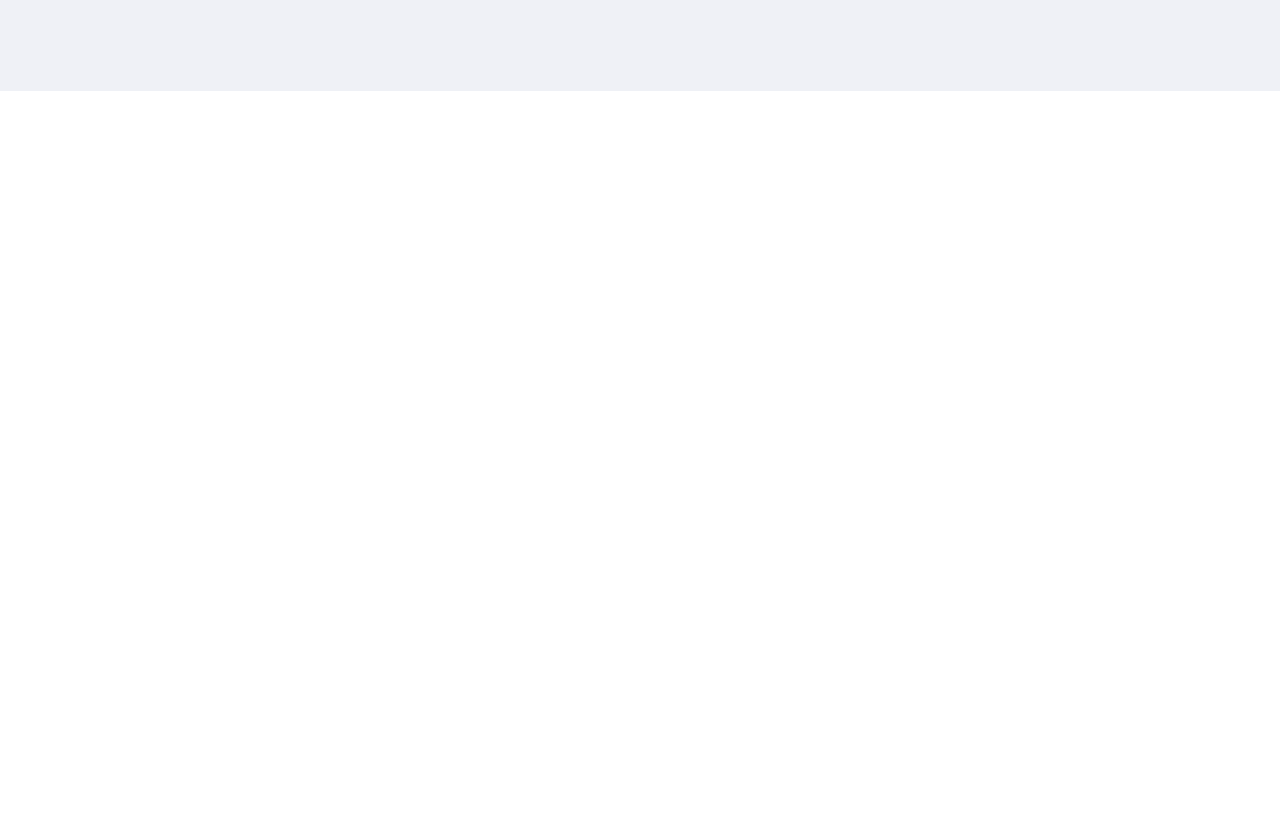
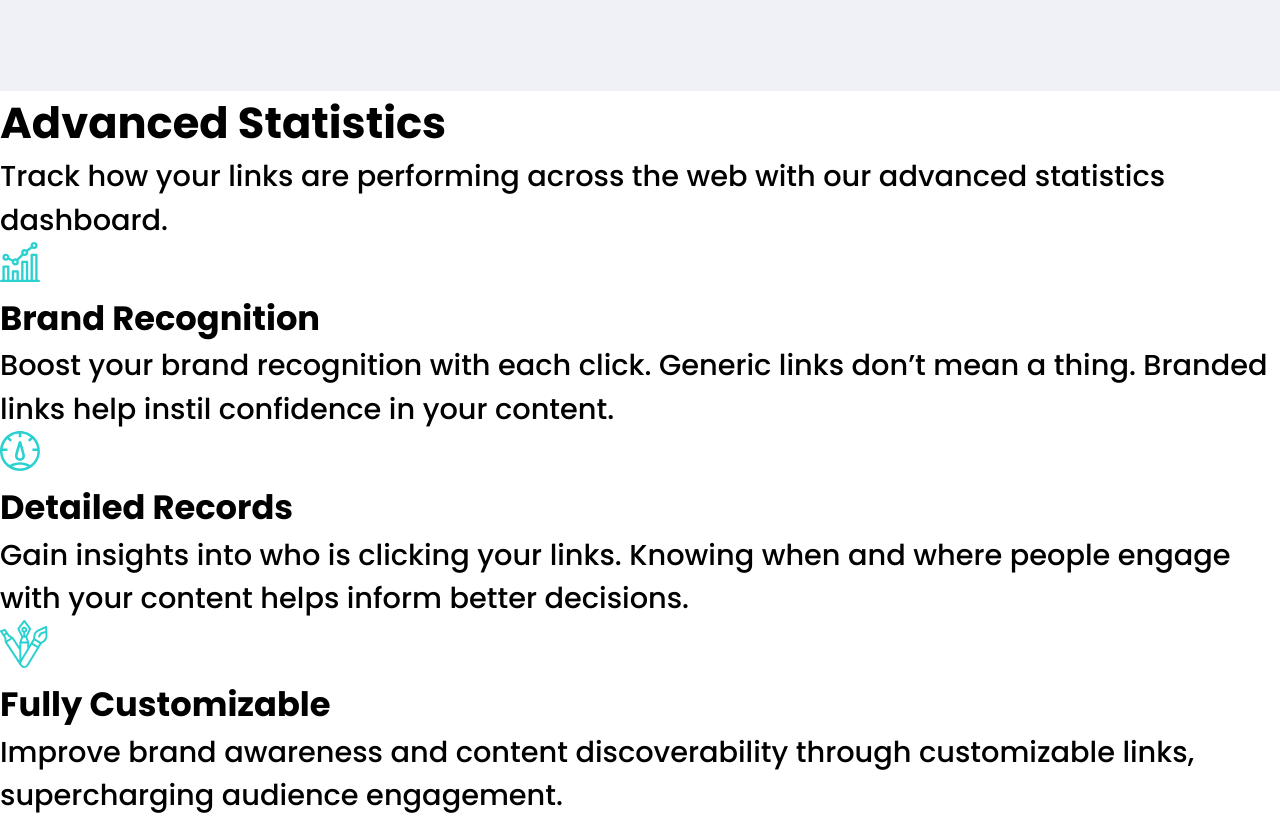
Before and after one commit to penguinboots/url-shortener, a React (Vite) app: page / in a window 1280 px wide. Shown: the part 879-1696 px from the top of the page. Before the commit the page ends 970 px from the top, so only its background shows below. Built offline with nearby package versions, Linux system fonts and the light colour scheme.

Commit message:
build Features component

```diff
--- a/src/App.jsx
+++ b/src/App.jsx
@@ -5,6 +5,7 @@ import Hero from './components/Hero'
 import { useState } from "react";
 import Menu from './components/Menu';
 import URLForm from './components/URLForm';
+import Features from './components/Features';
 
 function App() {
 
@@ -20,8 +21,8 @@ function App() {
       <Menu isOpen={isOpen} />
       <Hero />
       <URLForm />
-      {/* <Features />
-      <CallToAction />
+      <Features />
+      {/* <CallToAction />
       <Footer /> */}
     </div>
   );
```
